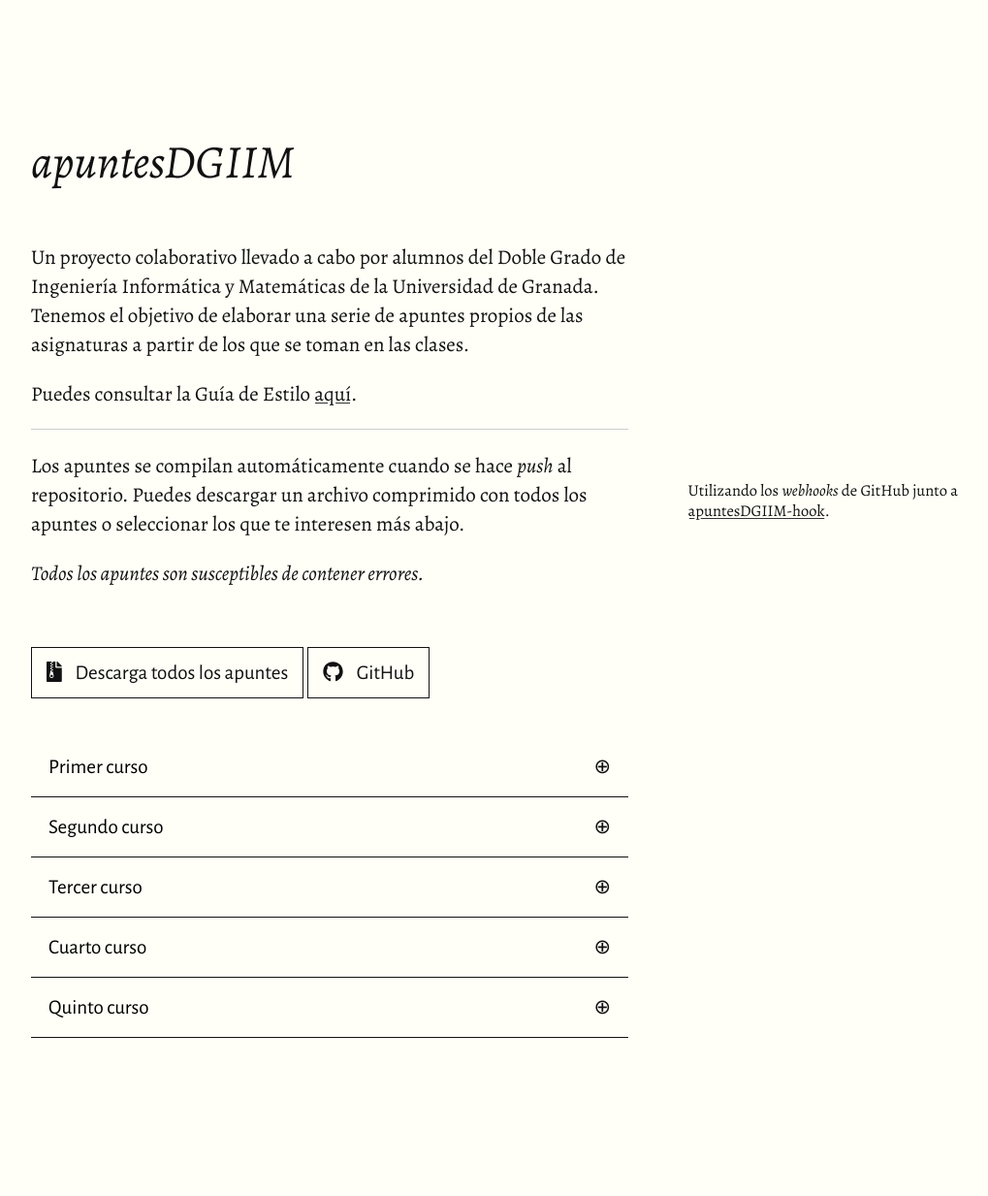
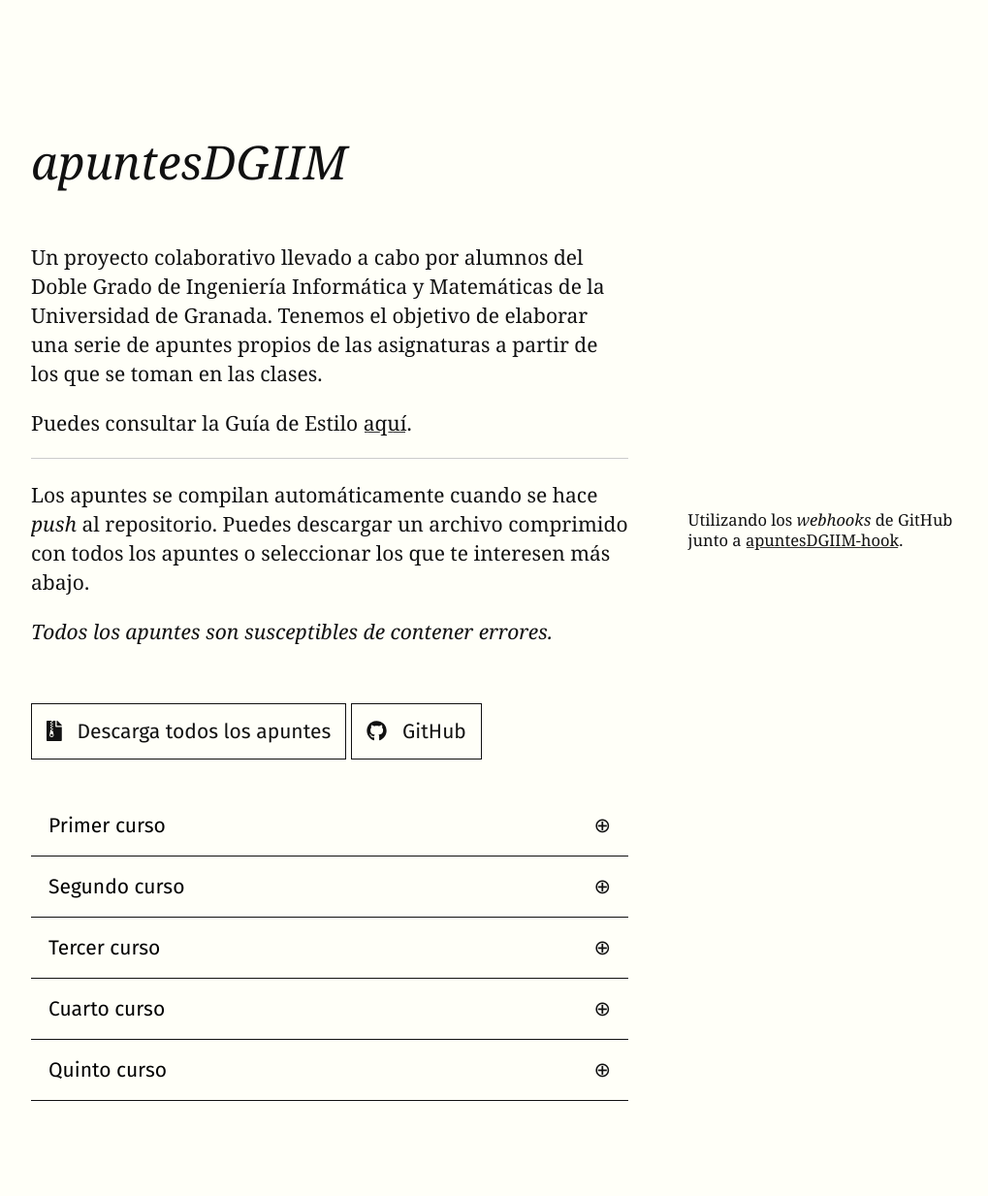
Before and after one commit to libreim/apuntesDGIIM, a Jekyll site: the page built from index.html, in a window 1280 px wide. Shown: the whole page at 97% size, without its empty margins (128-1147 px from the left). Built offline with Jekyll 4.4.1, drawn with Linux system fonts in a browser that asks for light colours; nearby versions of some CDN libraries; before the commit the page ends 1168 px from its top, so only the background shows below that.

Commit message:
Cambia fuentes por las usadas en los apuntes

```diff
--- a/_includes/head.html
+++ b/_includes/head.html
@@ -7,7 +7,7 @@
   <link rel="stylesheet" href="{{ site.baseurl }}/assets/tufte.css">
   <link rel="stylesheet" href="{{ site.baseurl }}/assets/index.css">
 
-  <link href="https://fonts.googleapis.com/css?family=Alegreya+Sans+SC:700|Alegreya+Sans:400,700|Alegreya:400,400i,700" rel="stylesheet">
+  <link href="https://fonts.googleapis.com/css?family=Fira+Sans:400,400i,700&display=swap" rel="stylesheet">
 
   <script defer src="https://use.fontawesome.com/releases/v5.0.1/js/all.js"></script>
 
--- a/assets/estilo.css
+++ b/assets/estilo.css
@@ -12,12 +12,13 @@
 }
 
 .example-type {
-    font-family: "Alegreya Sans SC";
+    font-family: "Fira Sans";
+    font-variant: small-caps;
     font-weight: 700;
 }
 
 .nth-header {
-    font-family: "Alegreya Sans";
+    font-family: "Fira Sans";
     font-weight: 700;
 }
 
--- a/assets/index.css
+++ b/assets/index.css
@@ -2,7 +2,7 @@
     padding: .7em;
     border: 1px solid #111;
 
-    font-family: "Alegreya Sans";
+    font-family: "Fira Sans";
 
     -webkit-transition: background .25s ease-out;
     -moz-transition: background .25s ease-out;
@@ -61,7 +61,7 @@
     outline: none;
     transition: 0.4s;
 
-    font-family: "Alegreya Sans";
+    font-family: "Fira Sans";
     font-size: 1.4rem;
 
     border-bottom: 1px solid #111;
--- a/assets/tufte.css
+++ b/assets/tufte.css
@@ -10,7 +10,7 @@ body { width: 87.5%;
        margin-left: auto;
        margin-right: auto;
        padding-left: 12.5%;
-       font-family: "Alegreya", et-book, Palatino, "Palatino Linotype", "Palatino LT STD", "Book Antiqua", Georgia, serif;
+       font-family: "Charter", "Bitstream Charter", "XCharter", "Charis", "Georgia", serif;
        background-color: #fffff8;
        color: #111;
        max-width: 1400px;
@@ -158,7 +158,7 @@ img { max-width: 100%; }
 
 .sidenote-number { counter-increment: sidenote-counter; }
 
-.sidenote-number:after, .sidenote:before { font-family: "Alegreya";
+.sidenote-number:after, .sidenote:before { font-family: "Charter", "Bitstream Charter", "XCharter", "Charis", "Georgia", serif;
                                            position: relative;
                                            vertical-align: baseline; }
 
```
